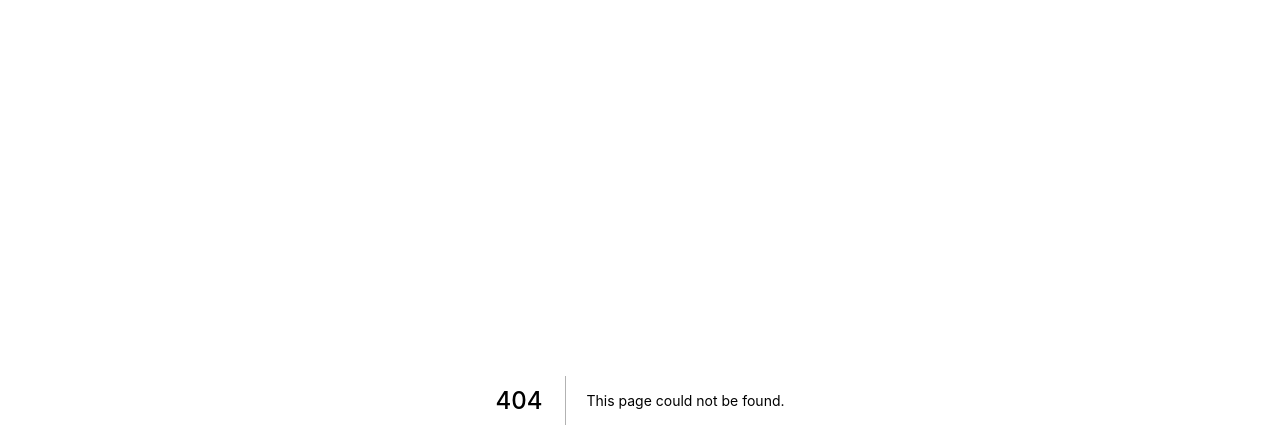
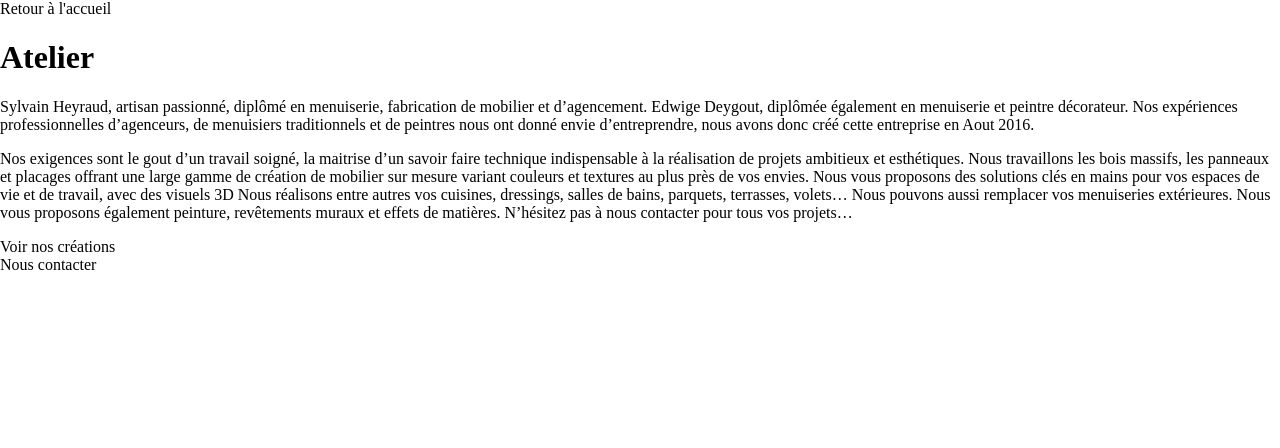
Before and after one commit to florenthey/a-h, a Next.js app: page /atelier in a window 1280 px wide. Before the commit this address had no page. Shown: the top 448 px of the page. Built offline with nearby package versions, Linux system fonts and the light colour scheme.

Commit message:
first commit

```diff
--- /dev/null
+++ b/components/button/GlobalLink.jsx
@@ -0,0 +1,19 @@
+import React from "react";
+import Link from "next/link";
+import { types } from "../../services/Links";
+
+import { StyledLink } from "./GlobalLink.style";
+
+export default function GlobalLink({ typeLink }) {
+  return types.map((type, i) => {
+    if (typeLink === type.typeLinkValue) {
+      return (
+        <div key={i}>
+          <Link href={type.path}>
+            <StyledLink>{type.value}</StyledLink>
+          </Link>
+        </div>
+      );
+    }
+  });
+}
--- /dev/null
+++ b/components/button/GlobalLink.style.jsx
@@ -0,0 +1,3 @@
+import styled from "styled-components";
+
+export const StyledLink = styled.a``;
--- /dev/null
+++ b/pages/atelier/index.jsx
@@ -0,0 +1,34 @@
+import React from "react";
+import GlobalLink from "../../components/button/GlobalLink";
+
+export default function Atelier() {
+  return (
+    <div>
+      <GlobalLink typeLink={"return"} />
+      <h1>Atelier</h1>
+      <p>
+        <span>Sylvain Heyraud</span>, artisan passionné, diplômé en menuiserie,
+        fabrication de mobilier et d’agencement. <span>Edwige Deygout</span>,
+        diplômée également en menuiserie et peintre décorateur. Nos expériences
+        professionnelles d’agenceurs, de menuisiers traditionnels et de peintres
+        nous ont donné envie d’entreprendre, nous avons donc créé cette
+        entreprise en Aout 2016.
+      </p>
+      <p>
+        Nos exigences sont le gout d’un travail soigné, la maitrise d’un savoir
+        faire technique indispensable à la réalisation de projets ambitieux et
+        esthétiques. Nous travaillons les bois massifs, les panneaux et placages
+        offrant une large gamme de création de mobilier sur mesure variant
+        couleurs et textures au plus près de vos envies. Nous vous proposons des
+        solutions clés en mains pour vos espaces de vie et de travail, avec des
+        visuels 3D Nous réalisons entre autres vos cuisines, dressings, salles
+        de bains, parquets, terrasses, volets… Nous pouvons aussi remplacer vos
+        menuiseries extérieures. Nous vous proposons également peinture,
+        revêtements muraux et effets de matières. N’hésitez pas à nous contacter
+        pour tous vos projets…
+      </p>
+      <GlobalLink typeLink={"creations"} />
+      <GlobalLink typeLink={"contact"} />
+    </div>
+  );
+}
--- /dev/null
+++ b/services/Links.js
@@ -0,0 +1,23 @@
+export const types = [
+  {
+    typeLinkValue: "studio",
+    value: "L'atelier",
+    path: "/atelier",
+  },
+  { typeLinkValue: "contact", value: "Nous contacter", path: "/contact" },
+  {
+    typeLinkValue: "creations",
+    value: "Voir nos créations",
+    path: "/creations",
+  },
+  {
+    typeLinkValue: "services",
+    value: "Voir nos prestations",
+    path: "/prestations",
+  },
+  {
+    typeLinkValue: "return",
+    value: "Retour à l'accueil",
+    path: "/",
+  },
+];
```
Also changed, not shown: pages/_app.js (+5 -5 lines), pages/contact/index.jsx (added, +20 -0 lines), pages/creations/index.jsx (added, +13 -0 lines), pages/index.js (+9 -7 lines), pages/prestations/index.jsx (added, +29 -0 lines).
